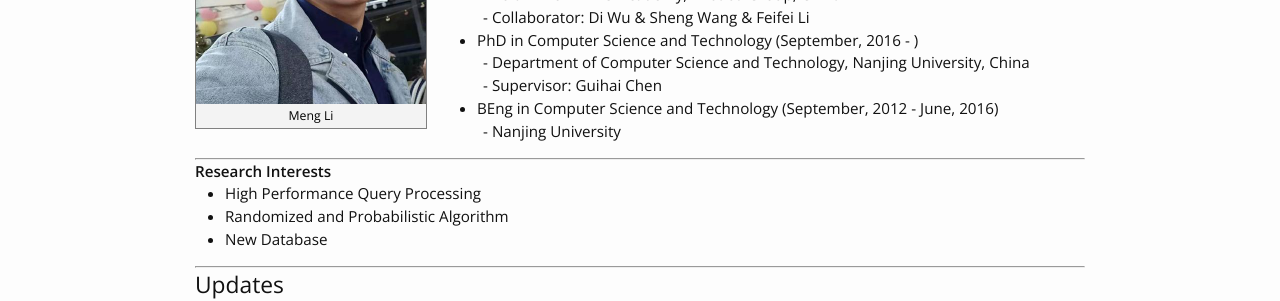
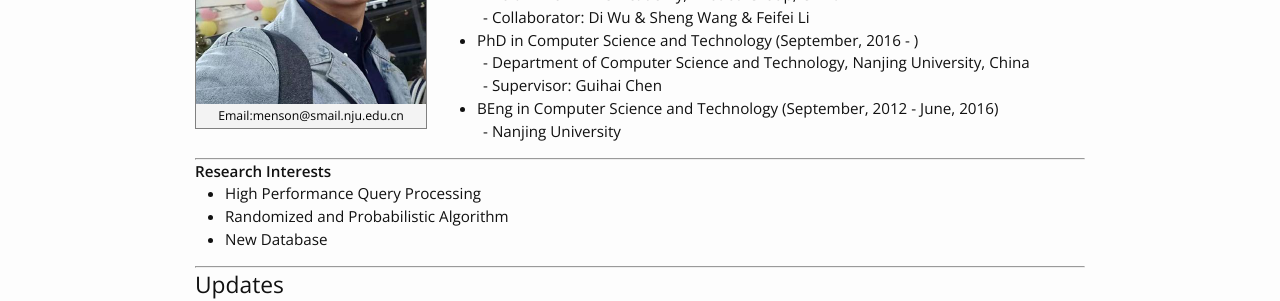
Before and after one commit to njulimn/njulimn.github.io, a Jekyll site: the page built from index.md, in a window 1280 px wide. Shown: the part 220-521 px from the top of the page. Built offline with Jekyll 4.4.1, drawn with Linux system fonts in a browser that asks for light colours.

Commit message:
add email

```diff
--- a/index.md
+++ b/index.md
@@ -9,7 +9,7 @@ layout: default
 </style>
 
 <div class="home">
-{% include image.html url="/images/profile.jpeg" caption="Meng Li" width=230 align="left" %}
+{% include image.html url="/images/profile.jpeg" caption="Email:menson@smail.nju.edu.cn" width=230 align="left" %}
 <!-- <Experience> -->
 <div style="overflow-y: scroll;">
 <strong>Biography</strong>
```
